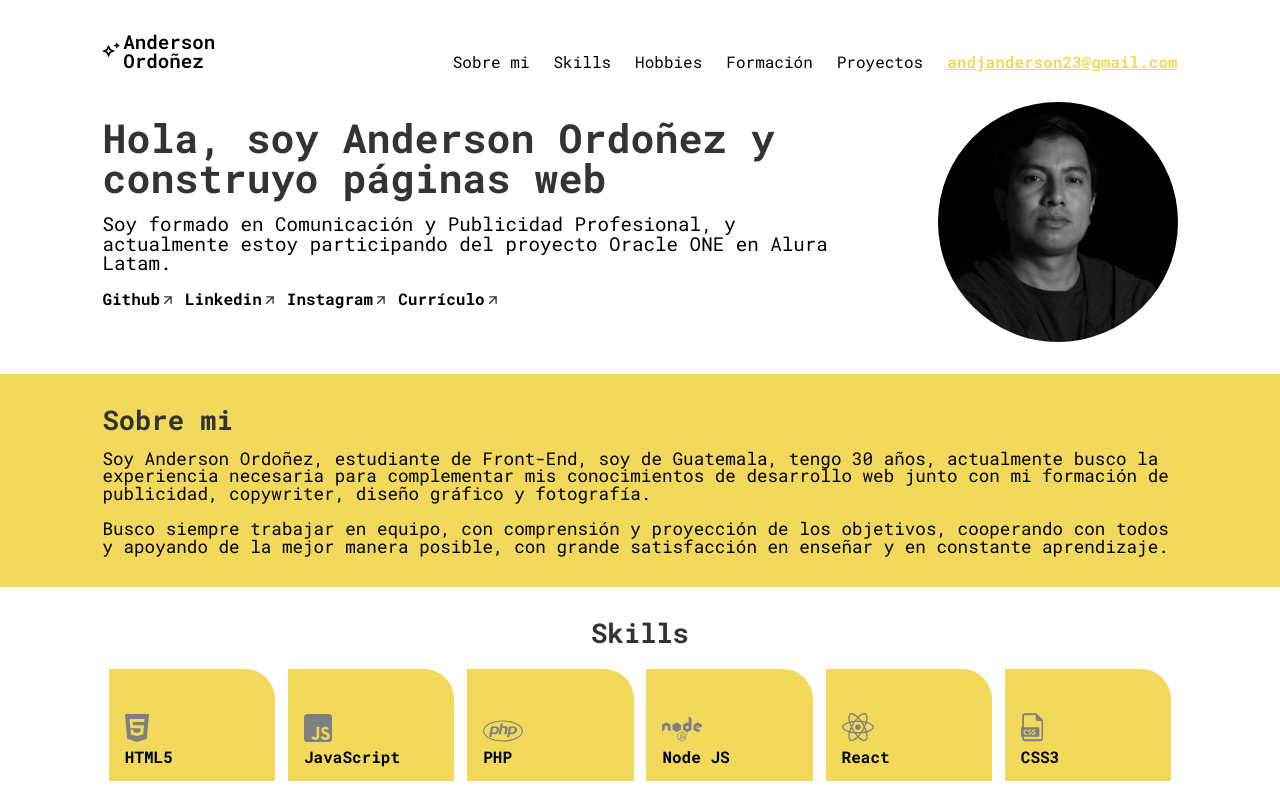
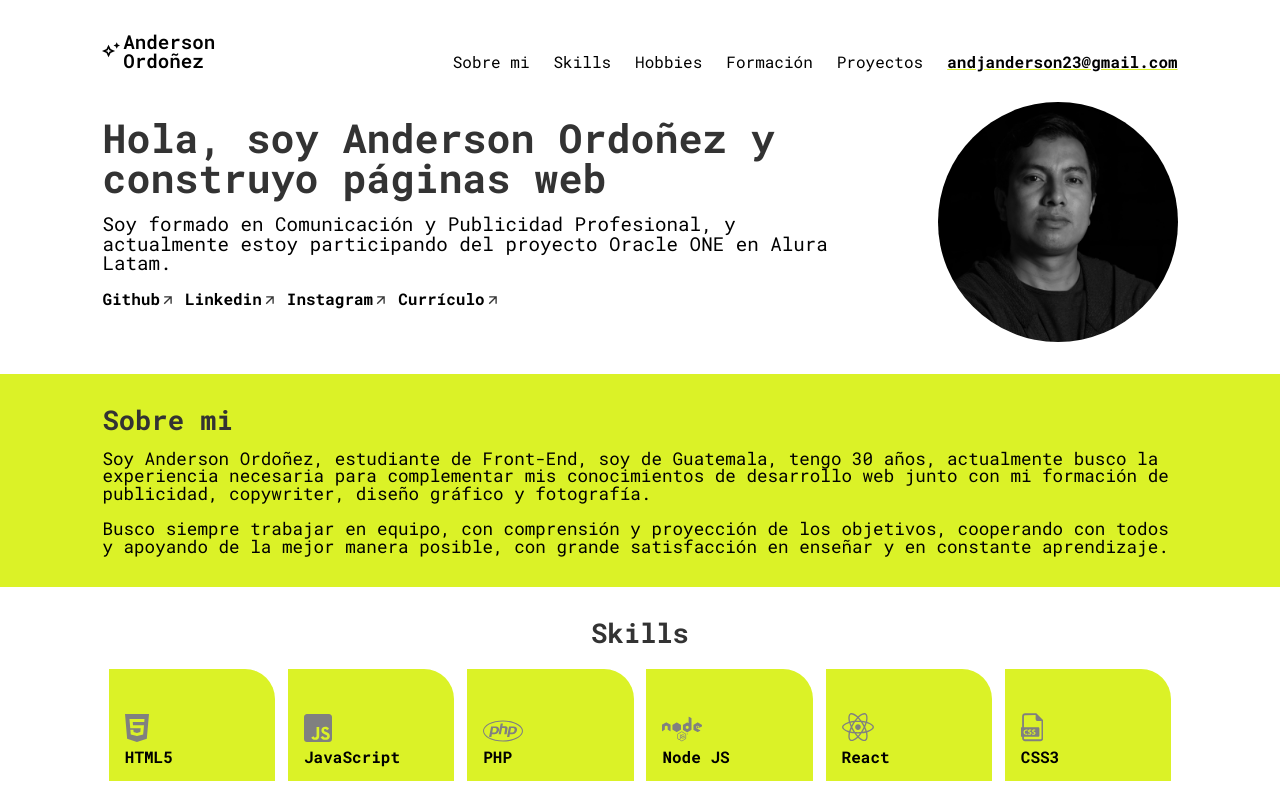
Before and after one commit to AndersonOrdonez/Portafolio, a plain HTML site: page index.html in a window 1280 px wide. In both pictures the pointer is over the link "andjanderson23@gmail.com". Shown: the top 800 px of the page. Drawn offline with Linux system fonts and the light colour scheme.

Commit message:
Nuevo color amarillo y modificación al menú

```diff
--- a/css/header.css
+++ b/css/header.css
@@ -34,7 +34,7 @@
 }
 .menu__email:hover {
     text-decoration: underline;
-    color: var(--base-amarillo);
+    text-decoration-color:  var(--base-amarillo);
 }
 
 @media  screen and (min-width:768px){
@@ -93,6 +93,6 @@
         text-transform:uppercase;
         font-weight: 600;
         text-decoration: underline;
-        color: var(--base-amarillo);
+        text-decoration-color: var(--base-amarillo);
     }
 }
--- a/css/style.css
+++ b/css/style.css
@@ -11,7 +11,7 @@
 
 :root{
     /*Colores*/
-    --base-amarillo: #F2D95C;
+    --base-amarillo: #DBF227;
     --base-grisOscuro: #333333;
     --base-grisPlata:#ececec;
 
```
